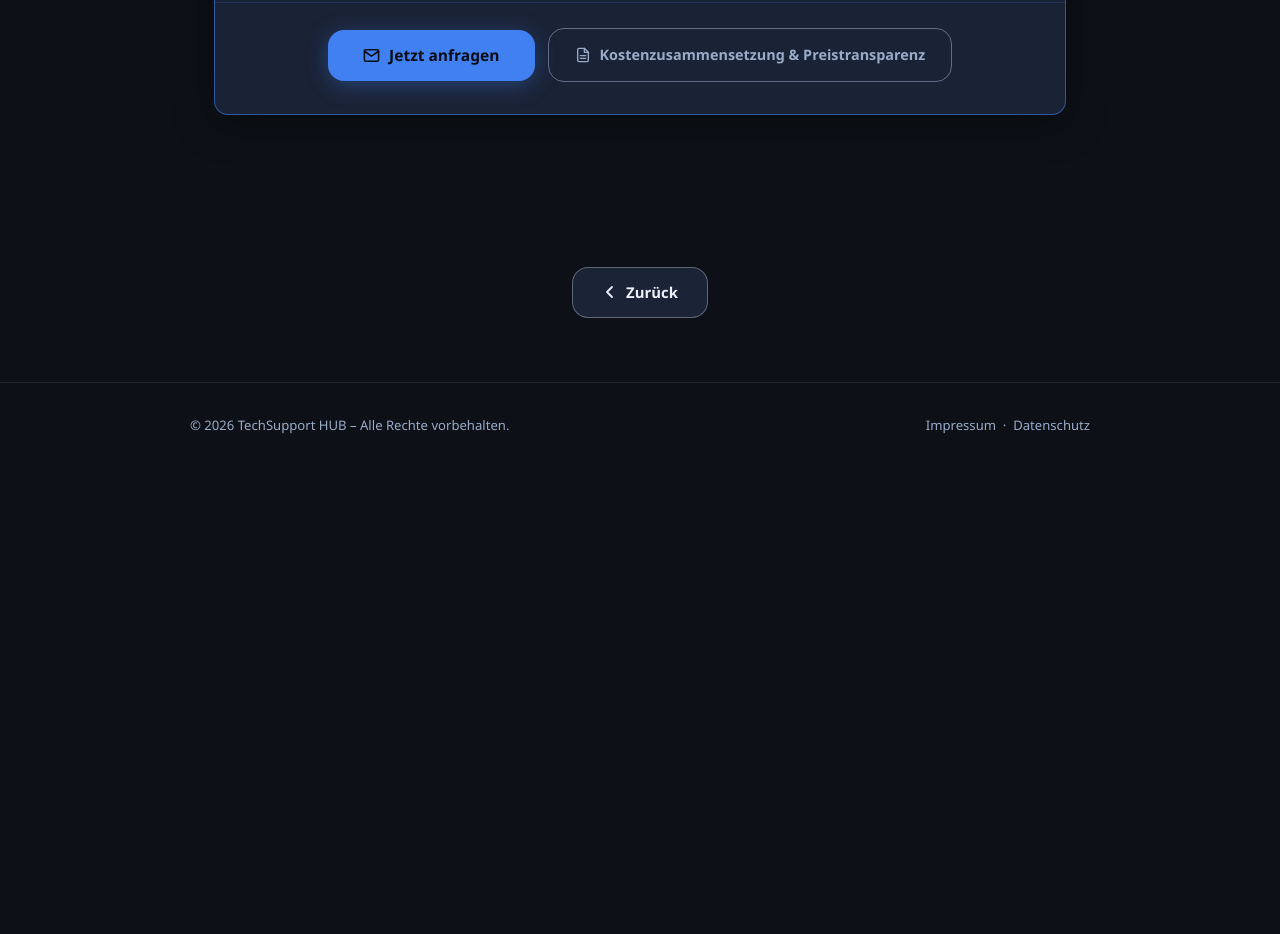
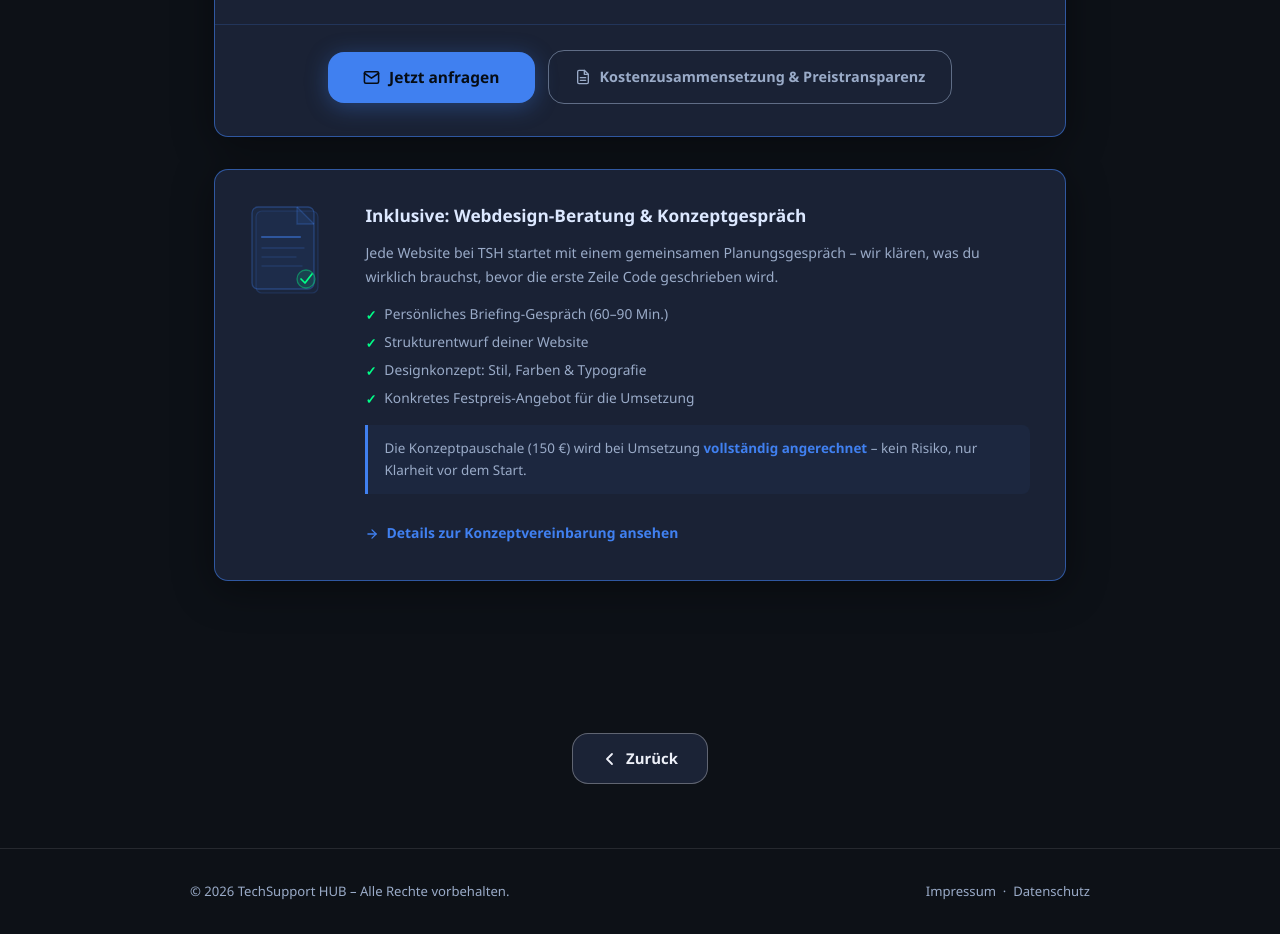
Before and after one commit to kaaas58/techsupporthub, a plain HTML site: page pages/onepage.html in a window 1280 px wide. Shown: the part 876-1810 px from the top of the page. Before the commit the page ends 1344 px from the top, so only its background shows below. Drawn offline with Linux system fonts and the light colour scheme.

Commit message:
leistungen subside and colors

```diff
--- a/pages/onepage.html
+++ b/pages/onepage.html
@@ -29,7 +29,7 @@
     nav {
       position:fixed; top:0; left:0; right:0; z-index:200; height:62px;
       display:flex; align-items:center; justify-content:space-between;
-      padding:0 2.5rem;
+      padding:0 2rem;
       background:rgba(13,17,23,0.82); backdrop-filter:blur(22px) saturate(160%);
       border-bottom:1px solid var(--border);
     }
@@ -252,7 +252,7 @@
           <li>Responsives Design – perfekt auf Handy & Desktop</li>
         </ul>
         <div class="why-highlight">
-          Die One-Page ist <strong>im Basic Paket inklusive</strong> – du bezahlst nur für die Konzeptvereinbarung (150 €), die bei Umsetzung vollständig angerechnet wird.
+          Die One-Page ist <strong>im Basispaket enthalten</strong> – wie in der Kostenzusammensetzung &amp; Preistransparenz aufgeführt. Für die Konzeption zahlst du zunächst nur die <strong>150 € Konzeptpauschale</strong>. Sieh nachfolgend: Inklusive Webdesign-Beratung &amp; Konzeptgespräch. ↓
         </div>
         <ul class="why-list">
           <li>Umsetzung in reinem HTML/CSS/JS – keine Abhängigkeiten</li>
@@ -282,6 +282,45 @@
       </div>
     </div>
   </div>
+
+    <!-- ── Konzeptgespräch ── -->
+    <div class="doc-card">
+      <div class="doc-card-why" style="border-bottom:none;">
+        <div class="why-visual">
+          <svg width="80" height="96" viewBox="0 0 80 96" fill="none" xmlns="http://www.w3.org/2000/svg">
+            <rect x="6" y="6" width="62" height="82" rx="6" fill="rgba(64,128,240,.04)" stroke="rgba(64,128,240,.18)" stroke-width="1.2"/>
+            <rect x="2" y="2" width="62" height="82" rx="6" fill="rgba(64,128,240,.07)" stroke="rgba(64,128,240,.32)" stroke-width="1.3"/>
+            <path d="M47 2 L64 19" stroke="rgba(64,128,240,.28)" stroke-width="1.3"/>
+            <path d="M47 2 L47 19 L64 19" fill="rgba(64,128,240,.1)" stroke="rgba(64,128,240,.26)" stroke-width="1.3"/>
+            <line x1="12" y1="32" x2="50" y2="32" stroke="rgba(64,128,240,.5)" stroke-width="2.2" stroke-linecap="round"/>
+            <line x1="12" y1="43" x2="54" y2="43" stroke="rgba(64,128,240,.2)" stroke-width="1.3" stroke-linecap="round"/>
+            <line x1="12" y1="52" x2="46" y2="52" stroke="rgba(64,128,240,.16)" stroke-width="1.3" stroke-linecap="round"/>
+            <line x1="12" y1="61" x2="52" y2="61" stroke="rgba(64,128,240,.16)" stroke-width="1.3" stroke-linecap="round"/>
+            <circle cx="56" cy="74" r="9" fill="rgba(0,255,136,.1)" stroke="rgba(0,255,136,.4)" stroke-width="1.3"/>
+            <polyline points="51,74 55,78 62,69" stroke="#00ff88" stroke-width="1.7" stroke-linecap="round" stroke-linejoin="round"/>
+          </svg>
+        </div>
+        <div class="why-text">
+          <h2>Inklusive: Webdesign-Beratung &amp; Konzeptgespräch</h2>
+          <p>Jede Website bei TSH startet mit einem gemeinsamen Planungsgespräch – wir klären, was du wirklich brauchst, bevor die erste Zeile Code geschrieben wird.</p>
+          <ul class="check-list">
+            <li>Persönliches Briefing-Gespräch (60–90 Min.)</li>
+            <li>Strukturentwurf deiner Website</li>
+            <li>Designkonzept: Stil, Farben &amp; Typografie</li>
+            <li>Konkretes Festpreis-Angebot für die Umsetzung</li>
+          </ul>
+          <div class="why-highlight">
+            Die Konzeptpauschale (150 €) wird bei Umsetzung <strong>vollständig angerechnet</strong> – kein Risiko, nur Klarheit vor dem Start.
+          </div>
+          <a href="konzept.html" style="display:inline-flex;align-items:center;gap:.45rem;margin-top:.9rem;font-size:.87rem;font-weight:600;color:var(--accent);text-decoration:none;">
+            <svg width="14" height="14" viewBox="0 0 24 24" fill="none" stroke="currentColor" stroke-width="2.2" stroke-linecap="round" stroke-linejoin="round">
+              <path d="M5 12h14"/><polyline points="12 5 19 12 12 19"/>
+            </svg>
+            Details zur Konzeptvereinbarung ansehen
+          </a>
+        </div>
+      </div>
+    </div>
 
 </div>
 
```
Also changed, not shown: pages/android-einrichtung.html (+1 -1 lines), pages/btc-custody.html (+1 -1 lines), pages/btc-grundlagen.html (+1 -1 lines), pages/btc-mining.html (+1 -1 lines), pages/btc-risiko.html (+1 -1 lines), pages/it-support.html (+3 -3 lines), pages/konzept.html (+1 -1 lines), pages/leistungen.html (+3 -3 lines), pages/mehrseiter.html (+41 -2 lines), pages/pc-einfuehrung.html (+1 -1 lines), pages/vertraege.html (+1 -1 lines).
